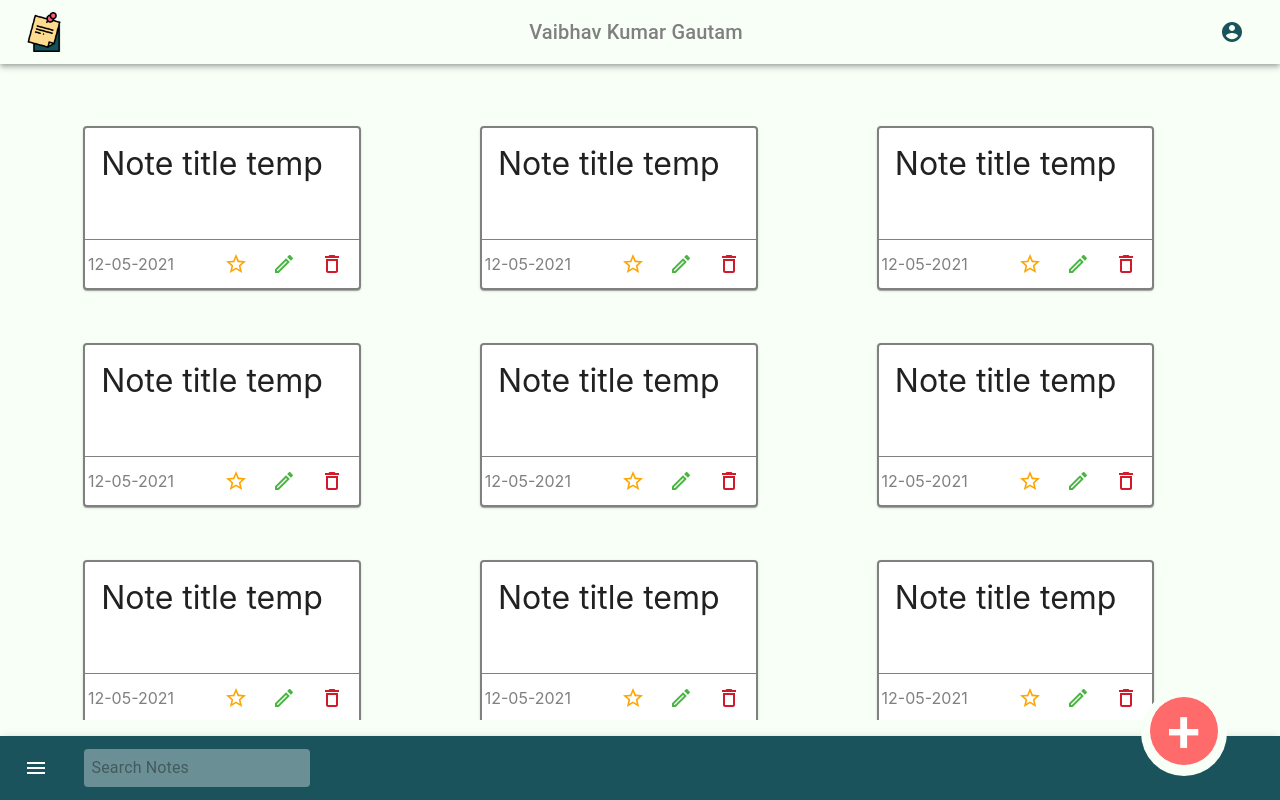
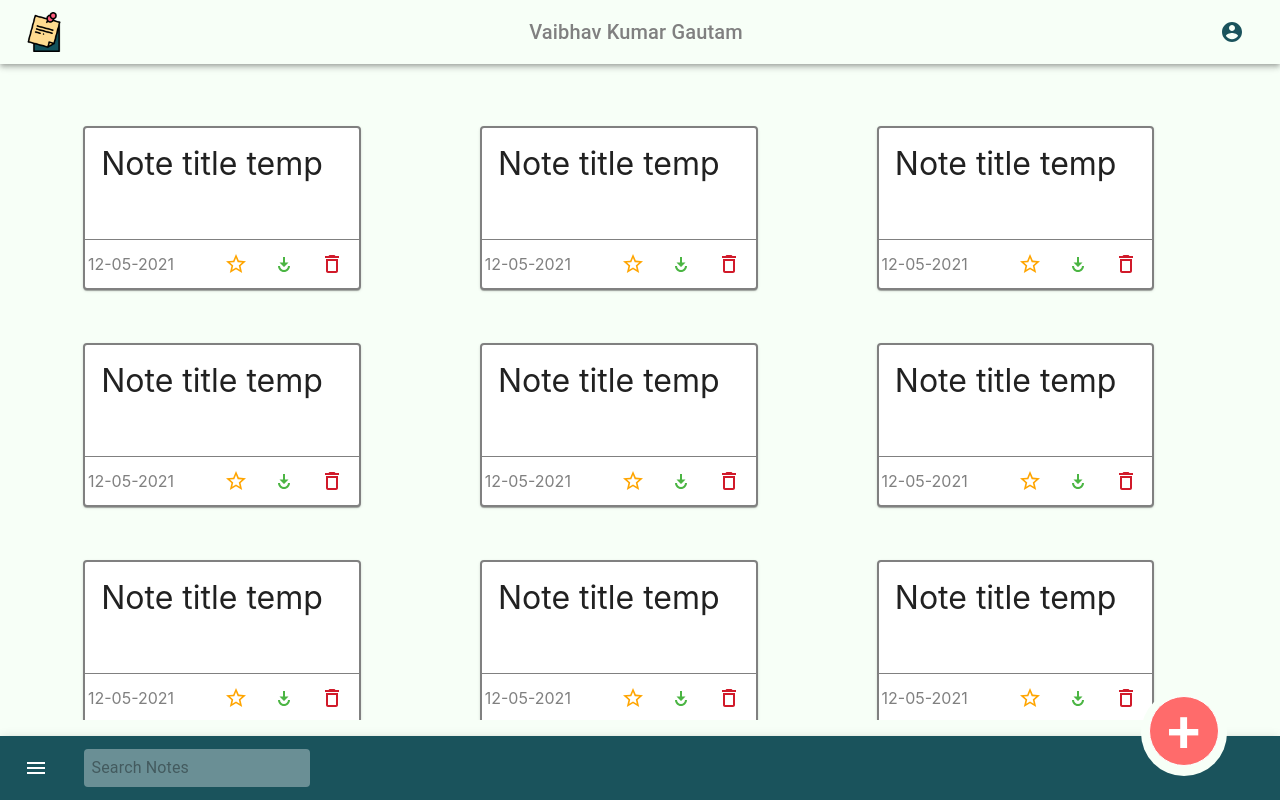
Before and after one commit to GitVaibhav1999/we-note, a React (Create React App) app: page / in a window 1280 px wide. Built offline with nearby package versions, Linux system fonts and the light colour scheme; no server answers; the database is empty; sample sign-in values are in the browser's storage.

Commit message:
feat(notesCard): download option added

```diff
--- a/src/Dasboard/Main/Notes/NoteCard.js
+++ b/src/Dasboard/Main/Notes/NoteCard.js
@@ -3,6 +3,7 @@ import { IconButton, makeStyles, Paper } from "@material-ui/core";
 import DeleteOutlinedIcon from "@material-ui/icons/DeleteOutlined";
 import CreateOutlinedIcon from "@material-ui/icons/CreateOutlined";
 import StarBorderIcon from "@material-ui/icons/StarBorder";
+import PlayForWorkIcon from "@material-ui/icons/PlayForWork";
 
 import footerColors from "./footerColors";
 import StarBorder from "@material-ui/icons/StarBorder";
@@ -58,7 +59,7 @@ function NoteCard() {
             <StarBorder style={{ fill: "orange" }} />
           </IconButton>
           <IconButton className={classes.zoom}>
-            <CreateOutlinedIcon style={{ fill: "#4BB543" }} />
+            <PlayForWorkIcon style={{ fill: "#4BB543" }} />
           </IconButton>
           <IconButton className={classes.zoom}>
             <DeleteOutlinedIcon style={{ fill: "#D11A2A" }} />
```
